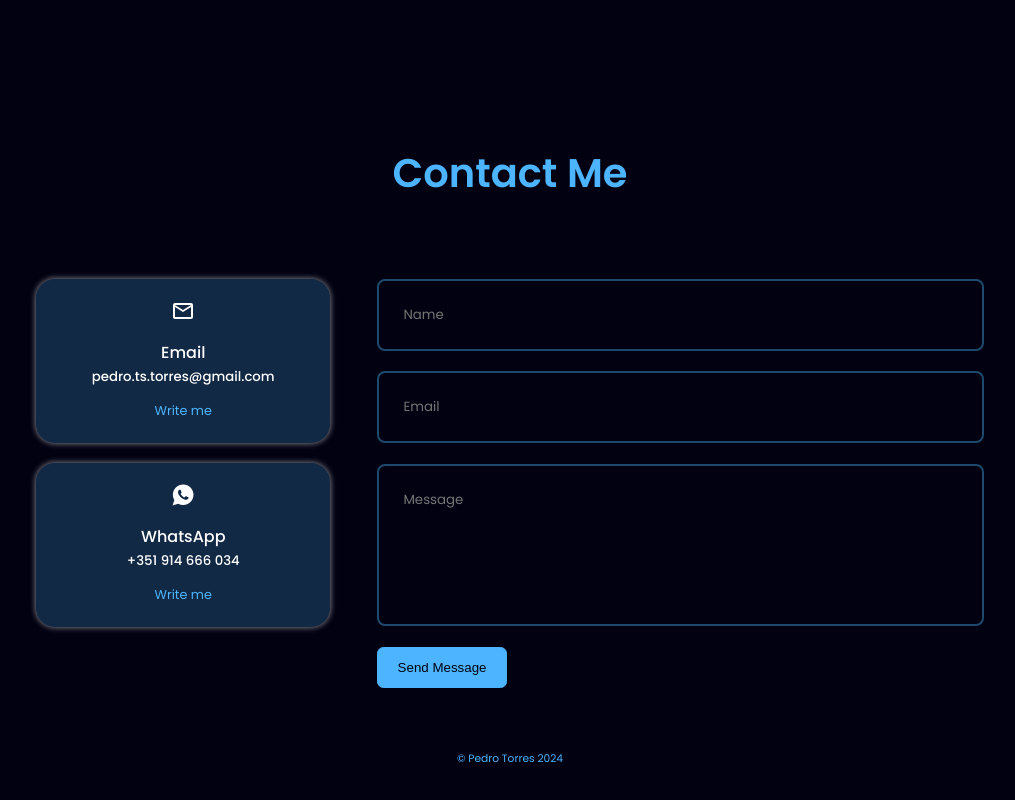
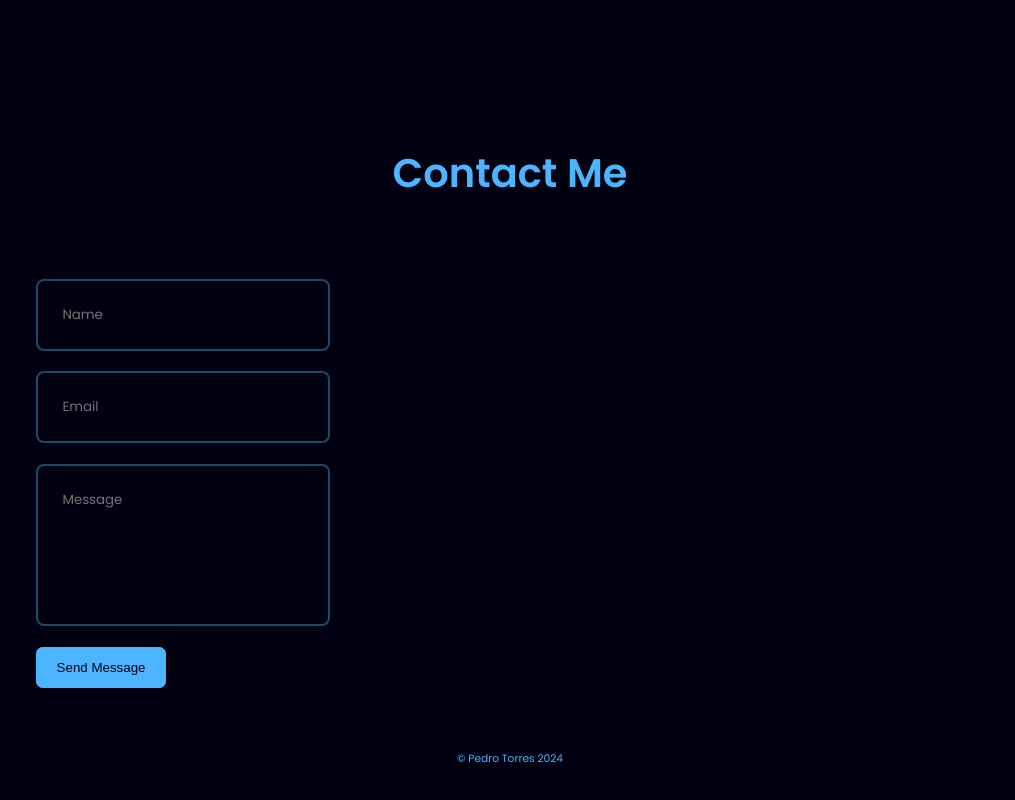
Before and after one commit to pedro-areal-torres/Website-Portfolio, a React (Create React App) app: page / in a window 1280 px wide. Shown: the part 5043-5843 px from the top of the page, without its empty margins (130-1145 px from the left). Built offline with nearby package versions, Linux system fonts and the light colour scheme.

Commit message:
Update contact info

```diff
--- a/src/components/Contact/Contact.jsx
+++ b/src/components/Contact/Contact.jsx
@@ -10,34 +10,12 @@ export const Contact = () => {
       <h2>Contact Me</h2>
 
       <div className='container contact__container'>
-        <div className='contact__options'>
-          <article className='contact__option contact__option-onDesktop'>
-            <MdOutlineEmail className='contact__option-icon' />
-              <h4>Email</h4>
-              <h5>pedro.ts.torres@gmail.com</h5>
-              <a
-                href='mailto:pedro.ts.torres@gmail.com'
-                target='_blank'
-                rel='noreferrer'
-              >
-                Write me
-              </a>
-          </article>
-          <article className='contact__option'>
-            <IoLogoWhatsapp className='contact__option-icon' />
-              <h4>WhatsApp</h4>
-              <h5>+351 914 666 034</h5>
-              <a
-                href='https://wa.me/351914666034'
-                target='_blank'
-                rel='noreferrer'
-              >
-                Write me
-              </a>
-          </article>
-        </div>
         {/* END OF CONTACT OPTIONS */}
-        <form action='https://formspree.io/f/xlezwqkd' method='POST' target='_blank'>
+        <form
+          action='https://formspree.io/f/xlezwqkd'
+          method='POST'
+          target='_blank'
+        >
           <input type='text' name='name' placeholder='Name' required />
           <input type='email' name='email' placeholder='Email' required />
           <textarea name='message' rows='5' placeholder='Message' required />
```
